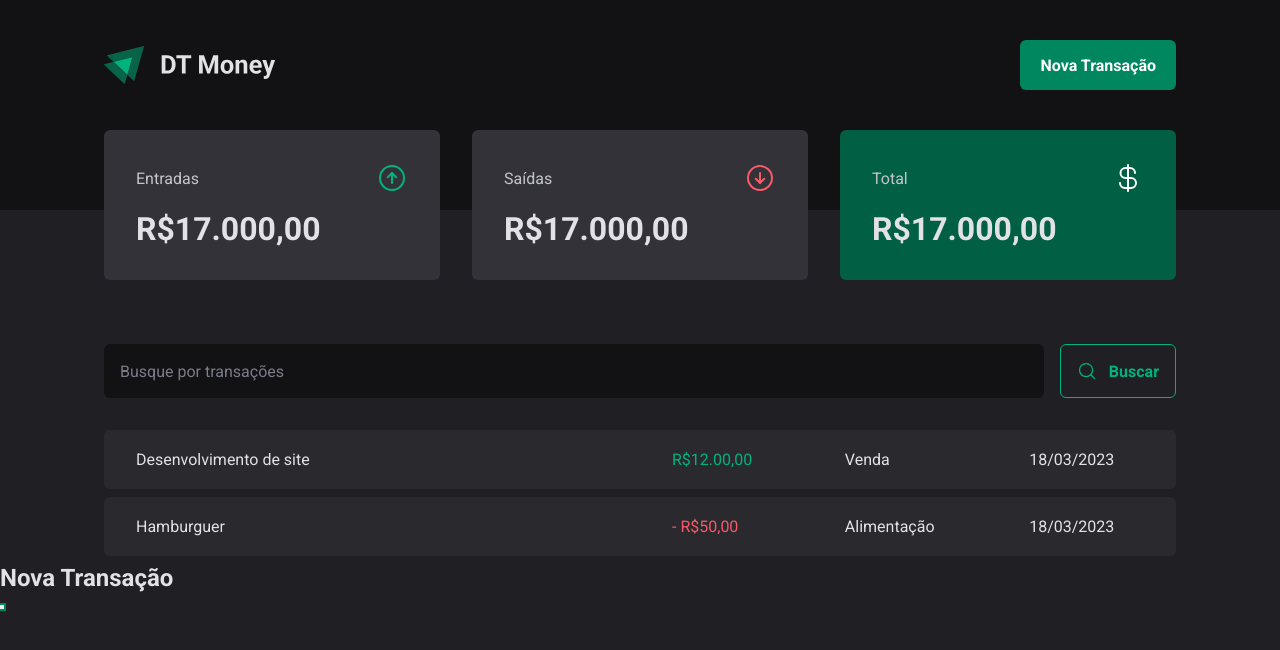
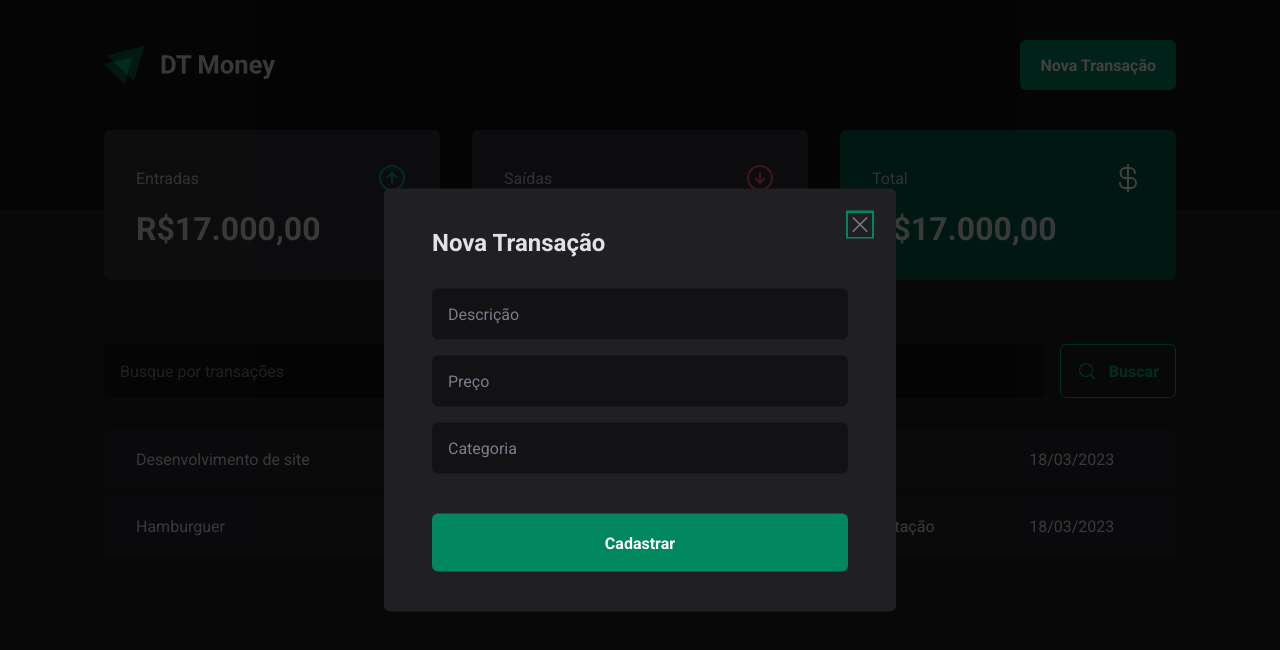
Before and after one commit to bduarte10/dt-money2, a React (Vite) app: page / in a window 1280 px wide. Both pictures are taken after a click on the button "Nova Transação". Shown: the top 650 px of the page. Built offline with nearby package versions, Linux system fonts and the light colour scheme.

Commit message:
feat: modal de transação

```diff
--- a/src/components/Header/index.tsx
+++ b/src/components/Header/index.tsx
@@ -1,6 +1,7 @@
 import { HeaderContainer, HeaderContent, NewTransactionButton } from './styles';
 import * as Dialog from '@radix-ui/react-dialog';
 import logoImg from '../../assets/logo.svg';
+import { NewTransactionModal } from '../NewTransactionModal';
 
 export function Header() {
   return (
@@ -12,14 +13,7 @@
           <Dialog.Trigger asChild>
             <NewTransactionButton>Nova Transação</NewTransactionButton>
           </Dialog.Trigger>
-
-          <Dialog.Portal>
-            <Dialog.Overlay />
-            <Dialog.Content>
-              <Dialog.Title>Nova Transação</Dialog.Title>
-              <Dialog.Close />
-            </Dialog.Content>
-          </Dialog.Portal>
+          <NewTransactionModal />
         </Dialog.Root>
       </HeaderContent>
     </HeaderContainer>
--- /dev/null
+++ b/src/components/NewTransactionModal/index.tsx
@@ -0,0 +1,23 @@
+import * as Dialog from '@radix-ui/react-dialog';
+import { X } from 'phosphor-react';
+import { CloseButton, Content, Overlay } from './styles';
+
+export const NewTransactionModal = () => {
+  return (
+    <Dialog.Portal>
+      <Overlay />
+      <Content>
+        <Dialog.Title>Nova Transação</Dialog.Title>
+        <CloseButton>
+          <X size={24} />
+        </CloseButton>
+        <form>
+          <input type='text' placeholder='Descrição' required />
+          <input type='number' placeholder='Preço' required />
+          <input type='text' placeholder='Categoria' required />
+          <button type='submit'>Cadastrar</button>
+        </form>
+      </Content>
+    </Dialog.Portal>
+  );
+};
--- /dev/null
+++ b/src/components/NewTransactionModal/styles.ts
@@ -0,0 +1,69 @@
+import * as Dialog from '@radix-ui/react-dialog';
+import styled from 'styled-components';
+
+export const Overlay = styled(Dialog.Overlay)`
+  position: fixed;
+  width: 100vw;
+  height: 100vh;
+  inset: 0;
+  background: rgba(0, 0, 0, 0.75);
+`;
+
+export const Content = styled(Dialog.Content)`
+  min-width: 32rem;
+  border-radius: 6px;
+  padding: 2.5rem 3rem;
+  background: ${(props) => props.theme['gray-800']};
+
+  position: fixed;
+  top: 50%;
+  left: 50%;
+  transform: translate(-50%, -50%);
+
+  form {
+    margin-top: 2rem;
+    display: flex;
+    flex-direction: column;
+    gap: 1rem;
+
+    input {
+      border-radius: 6px;
+      border: 0;
+      background: ${(props) => props.theme['gray-900']};
+      color: ${(props) => props.theme['gray-300']};
+      padding: 1rem;
+
+      &::placeholder {
+        color: ${(props) => props.theme['gray-500']};
+      }
+    }
+
+    button[type='submit'] {
+      height: 58px;
+      border: 0;
+      background: ${(props) => props.theme['green-500']};
+      color: ${(props) => props.theme.white};
+      font-weight: bold;
+      padding: 0 1.25rem;
+      border-radius: 6px;
+      margin-top: 1.5rem;
+      cursor: pointer;
+
+      &:hover {
+        background: ${(props) => props.theme['green-700']};
+        transition: background-color 0.2s;
+      }
+    }
+  }
+`;
+
+export const CloseButton = styled(Dialog.Close)`
+  position: absolute;
+  background: transparent;
+  border: 0;
+  top: 1.5rem;
+  right: 1.5rem;
+  cursor: pointer;
+  line-height: 0;
+  color: ${(props) => props.theme['gray-500']};
+`;
```
